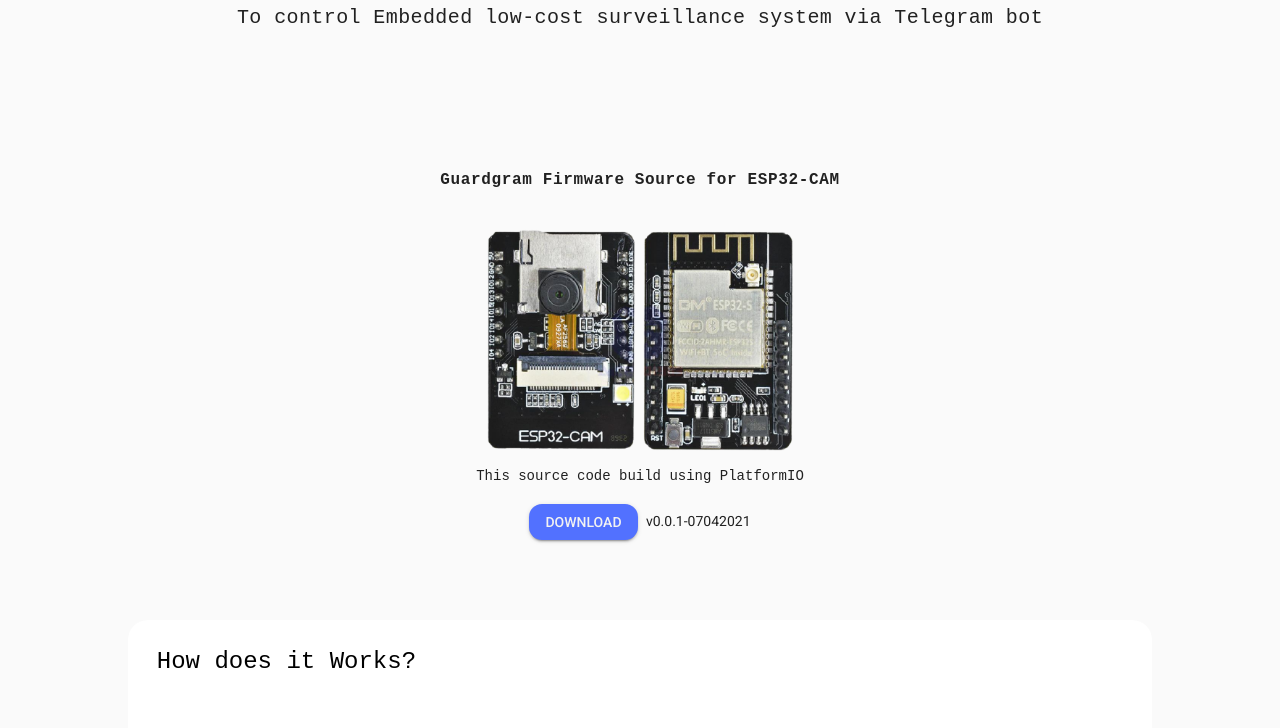
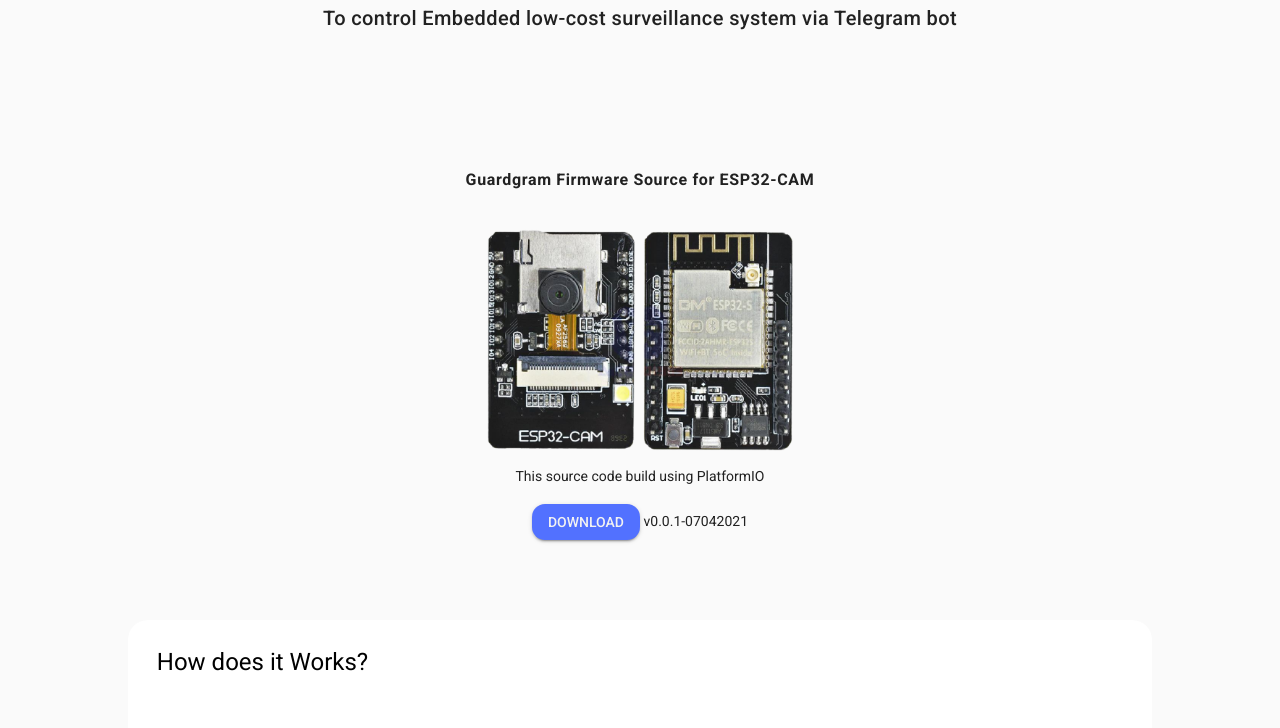
Before and after one commit to walidamriou/Guardgram, a plain HTML site: page docs/index.html in a window 1280 px wide. Shown: the part 200-928 px from the top of the page. Drawn offline with nearby package versions, Linux system fonts and the light colour scheme; a script that the page names is missing.

Commit message:
Change font

```diff
--- a/docs/index.html
+++ b/docs/index.html
@@ -30,12 +30,11 @@
 
   <style>
     body,h1,h2,h3,h4,h5,h6,p,a {
-      font-family: monospace, sans-serif
+      font-family: 'Roboto', sans-serif;
     }
 
     body,
     html {
-      font-family: 'Roboto', sans-serif;
       color: #212121;
       background-color: #fafafa
     }
```
